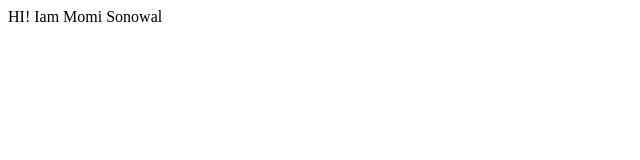
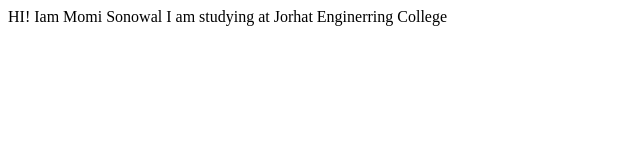
Before and after one commit to MomiSonowal/momis-site, a plain HTML site: page index.html in a window 1280 px wide. Shown: the whole page, without its empty margins (0-640 px from the left). Drawn offline with Linux system fonts and the light colour scheme.

Commit message:
Update text

```diff
--- a/index.html
+++ b/index.html
@@ -8,5 +8,7 @@
 </head>
 <body>
     HI! Iam Momi Sonowal
+
+    I am studying at Jorhat Enginerring College
 </body>
 </html>
```
